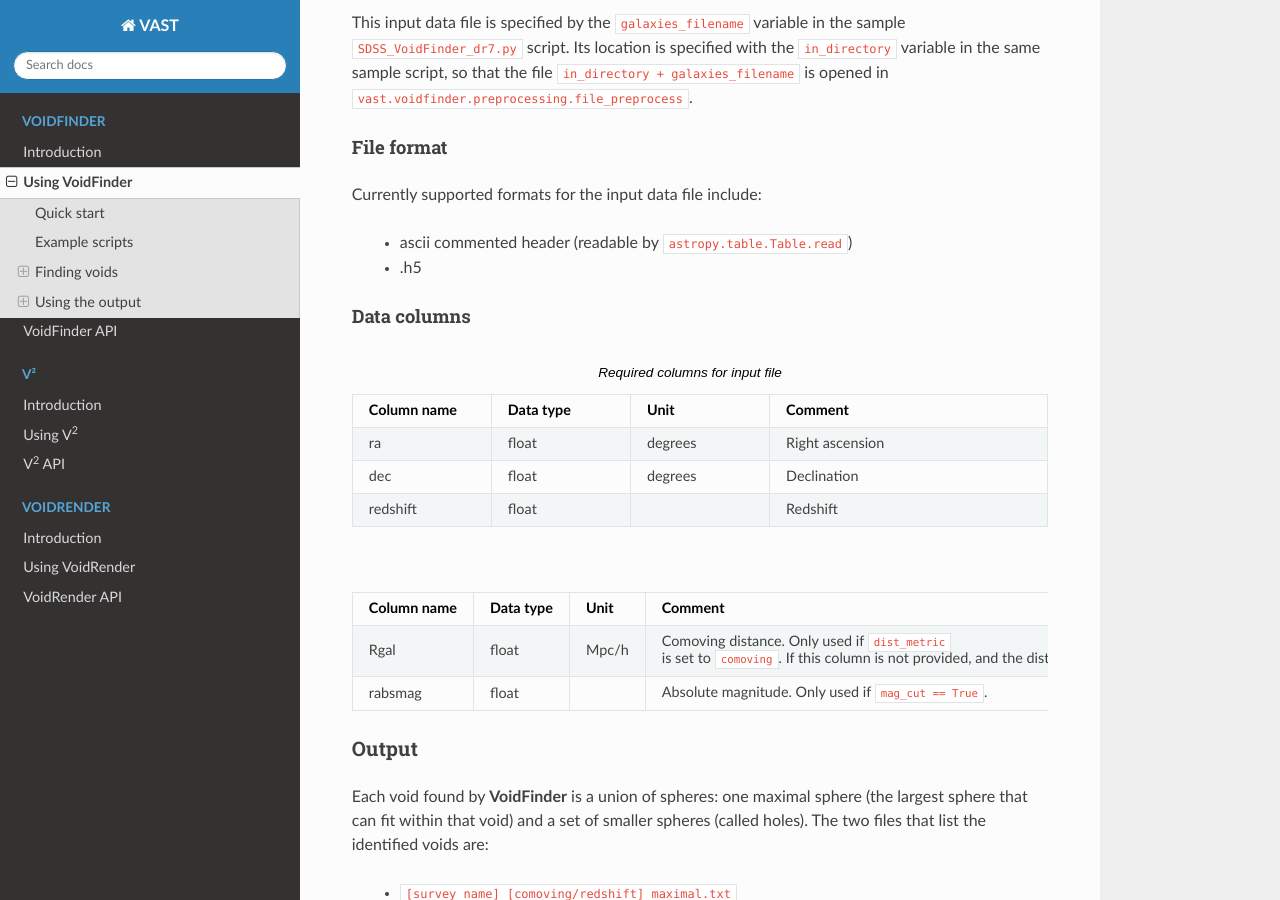
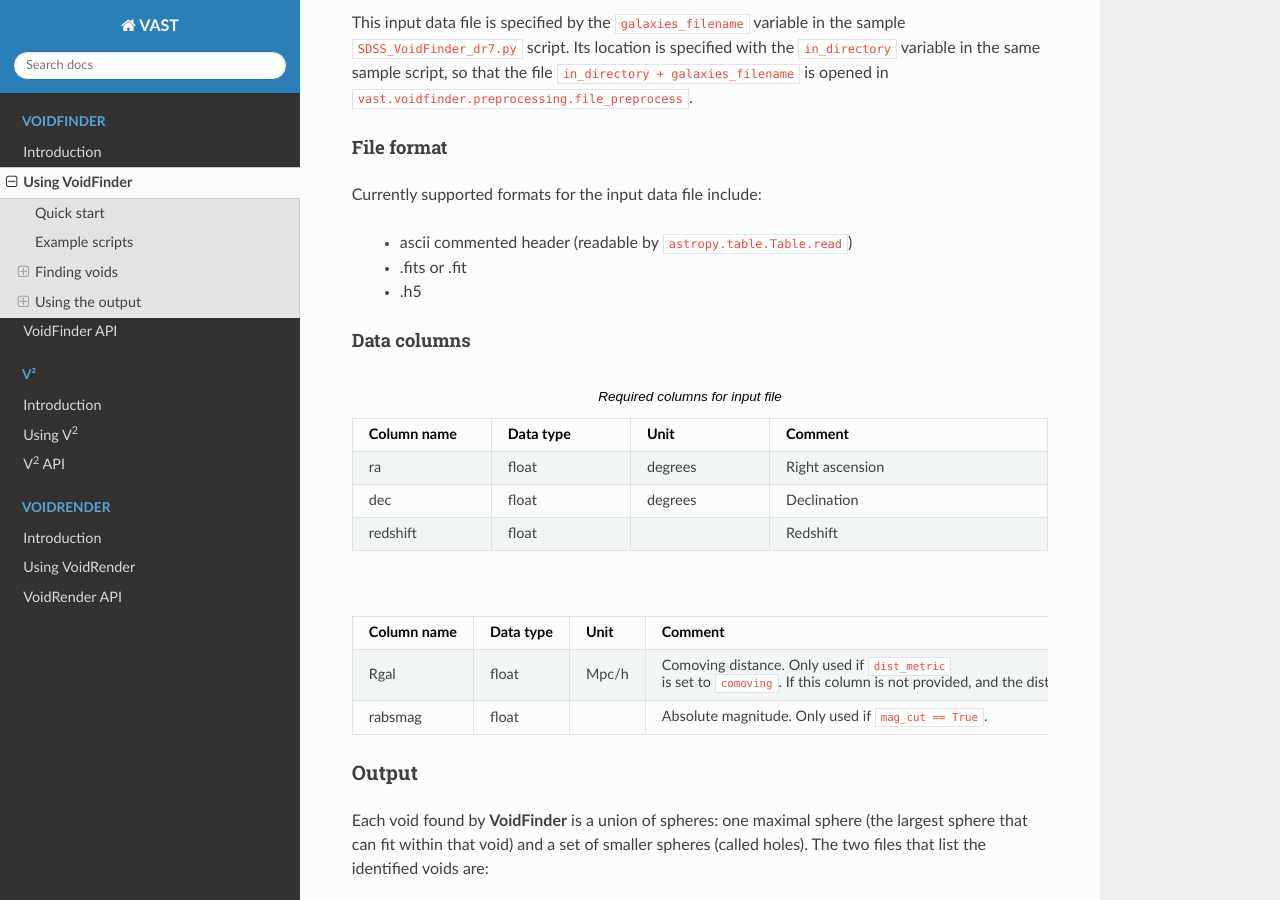
Before and after one commit to DESI-UR/VAST, a Sphinx documentation site: the page built from Documentation/source/VoidFinder_examples.rst, in a window 1280 px wide and 900 px high, scrolled down 4400 px. Built offline with Sphinx 7.4.7 and the Read the Docs theme 2.0.0, drawn with Linux system fonts in a browser that asks for light colours.

Commit message:
Added fits file option in for VF input in documentation

```diff
--- a/Documentation/source/VoidFinder_examples.rst
+++ b/Documentation/source/VoidFinder_examples.rst
@@ -231,6 +231,7 @@ File format
 Currently supported formats for the input data file include:
 
  * ascii commented header (readable by ``astropy.table.Table.read``)
+ * .fits or .fit
  * .h5
 
 
```
